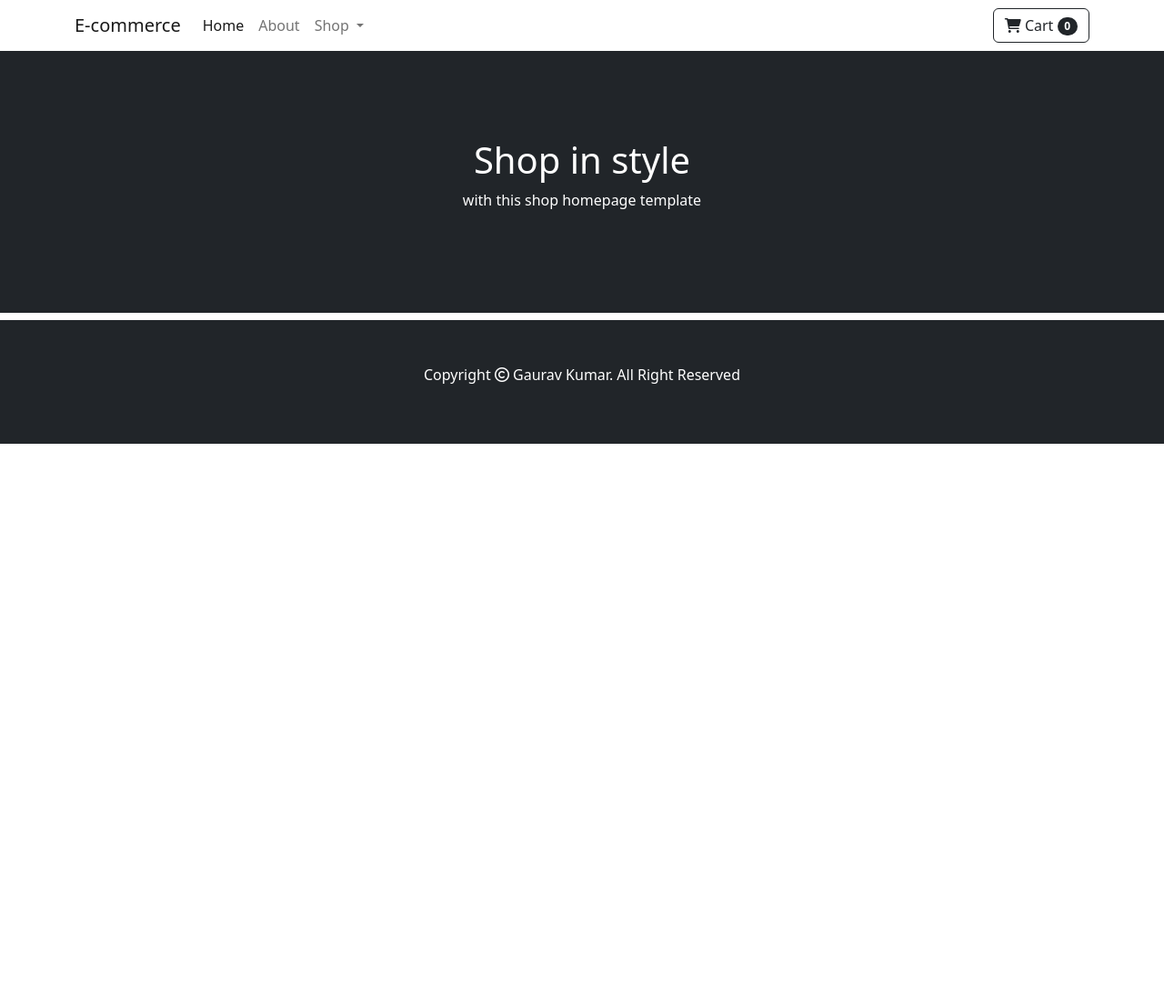
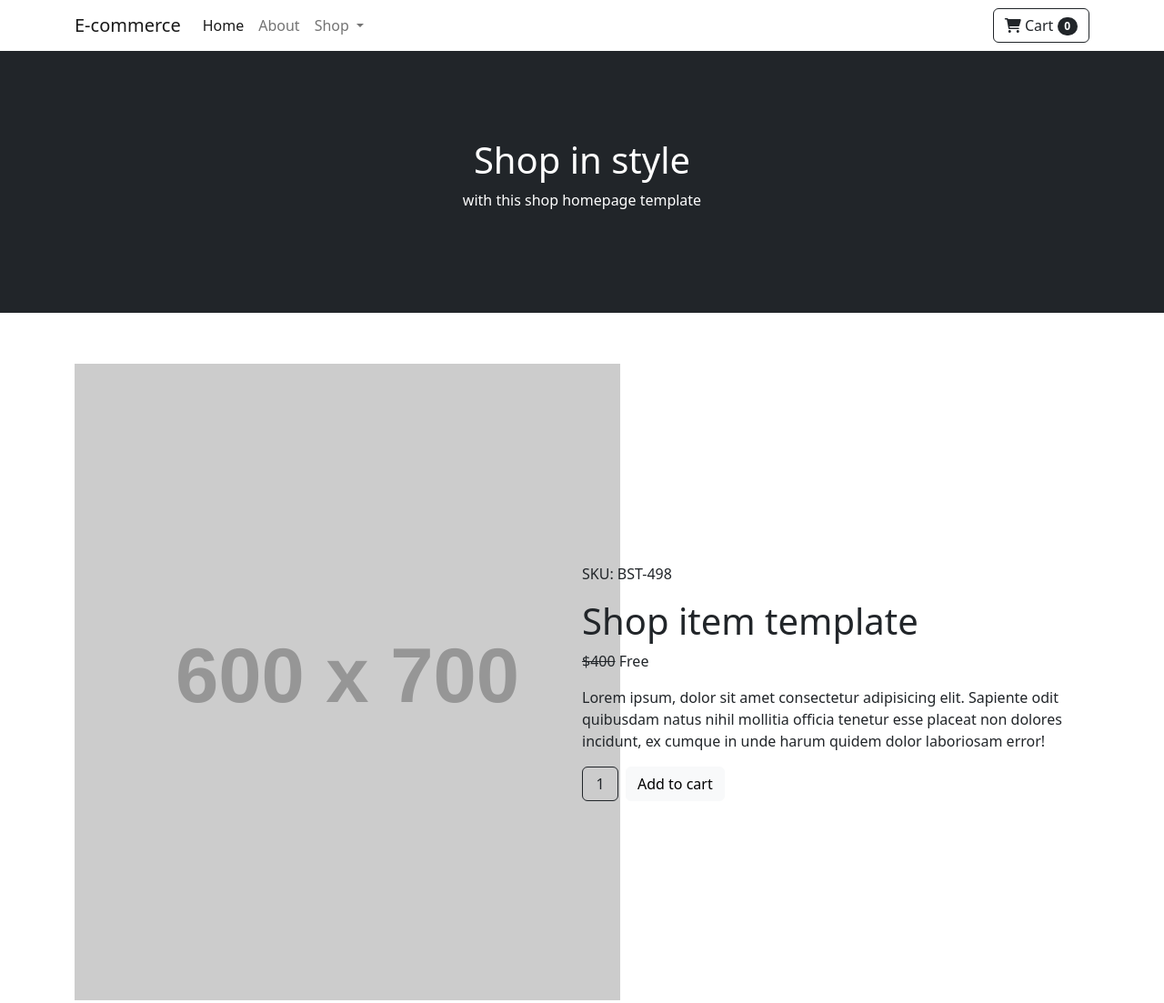
Before and after one commit to 70gaurav/bootstrap2, a plain HTML site: page index.html in a window 1280 px wide. Shown: the top 1103 px of the page at 91% size. Before the commit the page ends 800 px from the top, so only its background shows below. Drawn offline with nearby package versions, Linux system fonts and the light colour scheme; placeholder pictures from the web are drawn by us.

Commit message:
second commit

```diff
--- a/index.html
+++ b/index.html
@@ -58,10 +58,29 @@
             <p>with this shop homepage template</p>
         </div>
     </div>
+    <div class="container">
+        <div class="row py-5 g-0">
+            <div class="col-sm-6"><img src="https://dummyimage.com/600x700/000/fff&text=++404:NOT+FOUND"  alt="..."></div>
+            <div class="col-sm-6 d-flex flex-column justify-content-center">
+                <p>SKU: BST-498</p>
+                <h1>Shop item template</h1>
+                <p><del>$400</del> Free</p>
+                <p>Lorem ipsum, dolor sit amet consectetur adipisicing elit. Sapiente odit quibusdam natus nihil mollitia officia tenetur esse placeat non dolores incidunt, ex cumque in unde harum quidem dolor laboriosam error!</p>
+                <div class="d-flex">
+                <input class="btn btn-outline-dark" type="text" value="1" style="width: 40px;">
+                 <a class="btn btn-light ms-2">Add to cart</a>
+                </div>
+            </div>
 
-    <div class="p-5 bg-dark text-white text-center">
-        <p>Copyright <i class="fa-regular fa-copyright"></i> Gaurav Kumar. All Right Reserved</p>
+        </div>
     </div>
+    <div class="p-5  bg-dark text-white text-center">Copyright <i class="fa-regular fa-copyright"></i> Gaurav Kumar 2023. All Right Reserved
+
+    </div>
+
+
+
+
 
 
 
```
